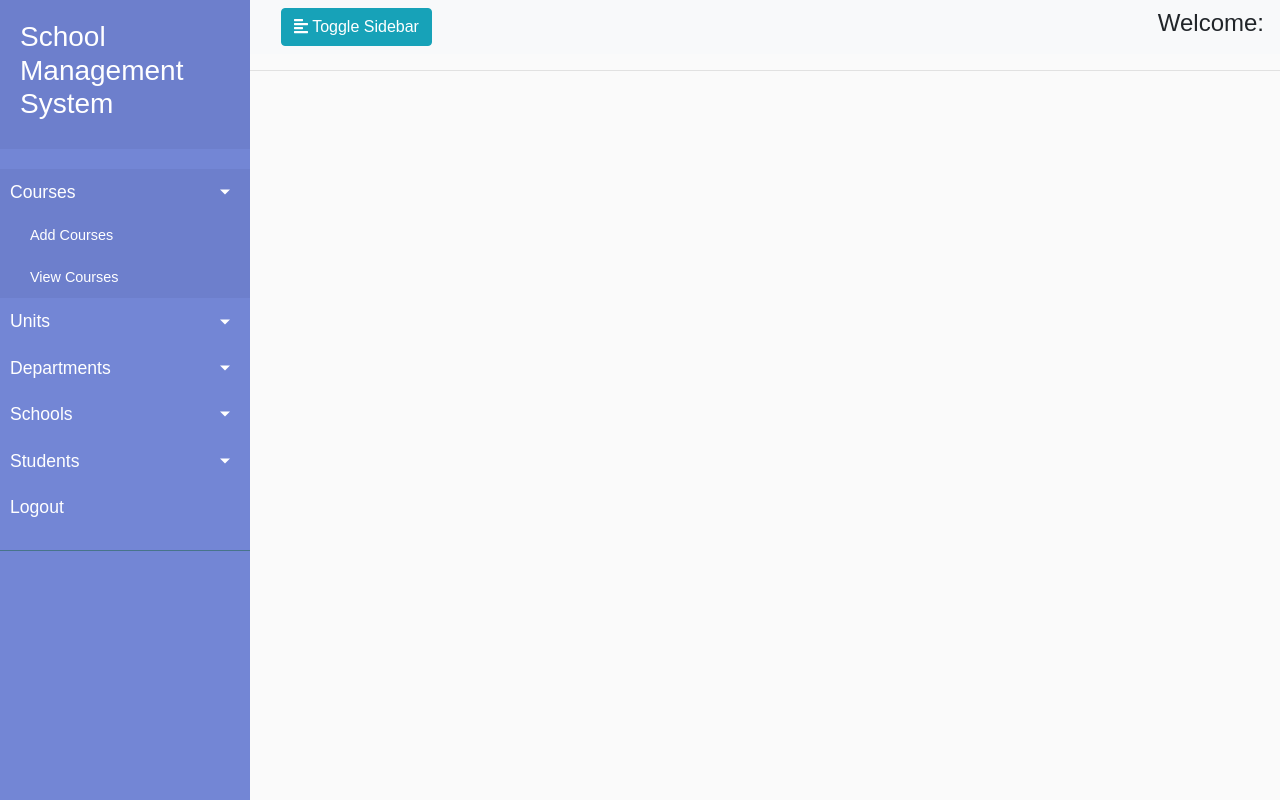
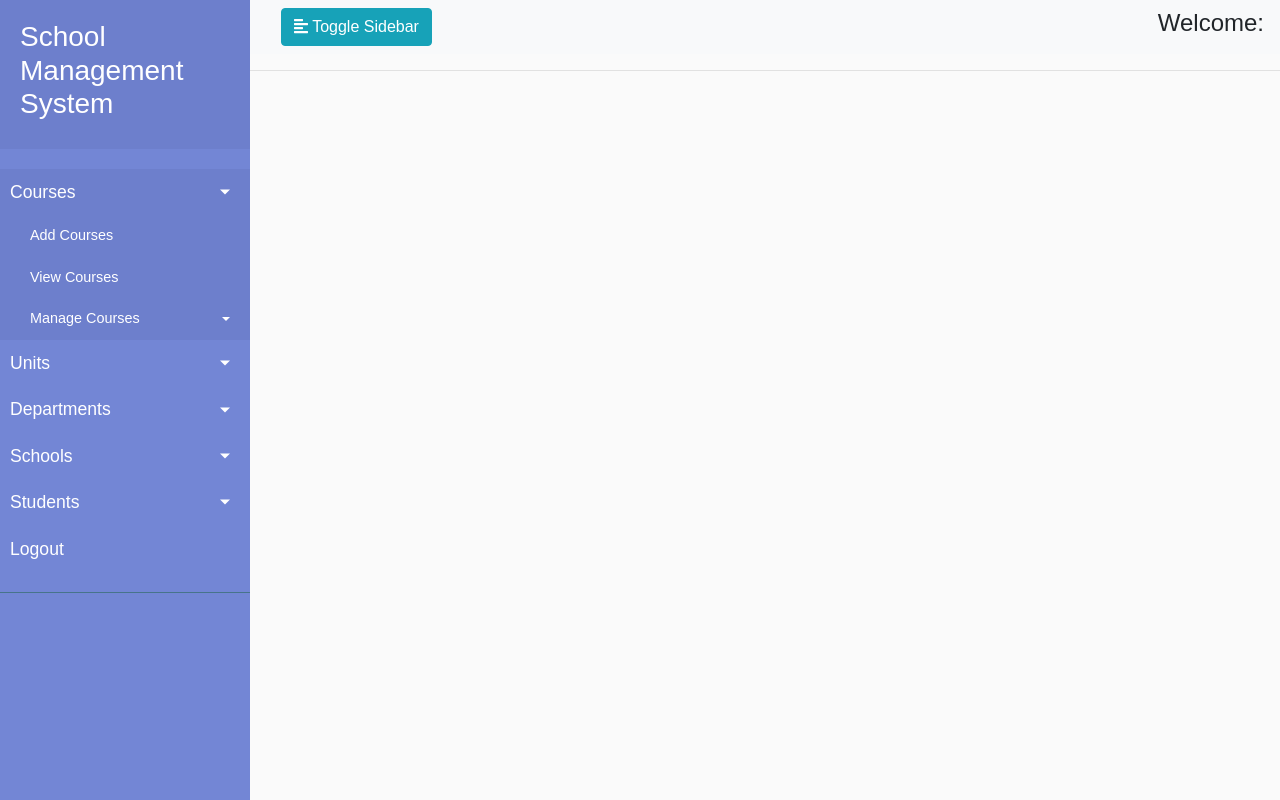
Before and after one commit to ealpha072/Student-Management-System, a PHP site: page /dashboard.php in a window 1280 px wide, after a click on "Courses". Run offline with PHP 8.4, Linux system fonts and the light colour scheme; some libraries are stand-ins or nearby versions.

Commit message:
Options for deleting and editing menu items

```diff
--- a/admin/dashboard.php
+++ b/admin/dashboard.php
@@ -21,6 +21,15 @@
                         <li>
                             <a href="viewcourse.php">View Courses</a>
                         </li>
+                        <li>
+                            <a href="#manage-course" data-toggle="collapse" aria-expanded="false" class="dropdown-toggle">Manage Courses</a>
+                            <ul class="collapse list-unstyled" id="manage-course">
+                                <li>
+                                    <a href="">Edit course details</a>
+                                    <a href="">Delete Course</a>
+                                </li>
+                            </ul>
+                        </li>
                     </ul>
                 </li>
                 <!--UNITS-->
@@ -32,6 +41,15 @@
                         </li>
                         <li>
                             <a href="viewunits.php">View Units</a>
+                        </li>
+                        <li>
+                            <a href="#manage-unit" data-toggle="collapse" aria-expanded="false" class="dropdown-toggle">Manage unit</a>
+                            <ul class="collapse list-unstyled" id="manage-unit">
+                                <li>
+                                    <a href="">Edit unit details</a>
+                                    <a href="">Delete unit</a>
+                                </li>
+                            </ul>
                         </li>
                     </ul>
                 </li>
@@ -45,6 +63,15 @@
                         <li>
                             <a href="viewdepts.php">View Departments</a>
                         </li>
+                        <li>
+                            <a href="#manage-dpt" data-toggle="collapse" aria-expanded="false" class="dropdown-toggle">Manage Departments</a>
+                            <ul class="collapse list-unstyled" id="manage-dpt">
+                                <li>
+                                    <a href="">Edit Department details</a>
+                                    <a href="">Delete department</a>
+                                </li>
+                            </ul>
+                        </li>
                     </ul>
                 </li>
                 <!--SCHOOLS-->
@@ -57,6 +84,15 @@
                         <li>
                             <a href="viewschool.php">View Schools</a>
                         </li>
+                        <li>
+                            <a href="#manage-school" data-toggle="collapse" aria-expanded="false" class="dropdown-toggle">Manage schools</a>
+                            <ul class="collapse list-unstyled" id="manage-school">
+                                <li>
+                                    <a href="">Edit school details</a>
+                                    <a href="">Delete school</a>
+                                </li>
+                            </ul>
+                        </li>
                     </ul>
                 </li>
                 <!--REGISTER-->
@@ -68,6 +104,15 @@
                         </li>
                         <li>
                             <a href="viewstudents.php">View students</a>
+                        </li>
+                        <li>
+                            <a href="#manage-student" data-toggle="collapse" aria-expanded="false" class="dropdown-toggle">Manage students</a>
+                            <ul class="collapse list-unstyled" id="manage-student">
+                                <li>
+                                    <a href="">Edit student details</a>
+                                    <a href="">Delete student</a>
+                                </li>
+                            </ul>
                         </li>
                     </ul>
                 </li>
--- a/admin/table.sql
+++ b/admin/table.sql
@@ -1,3 +1,4 @@
+
 CREATE TABLE `sms`.`students` (
 `id` INT(100) NOT NULL AUTO_INCREMENT ,
 `name` VARCHAR(255) NOT NULL ,
```
